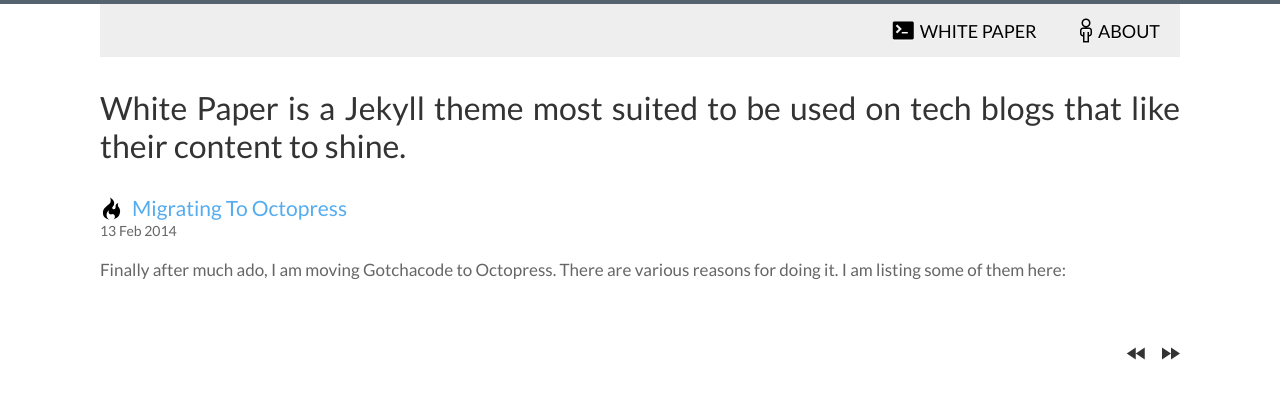
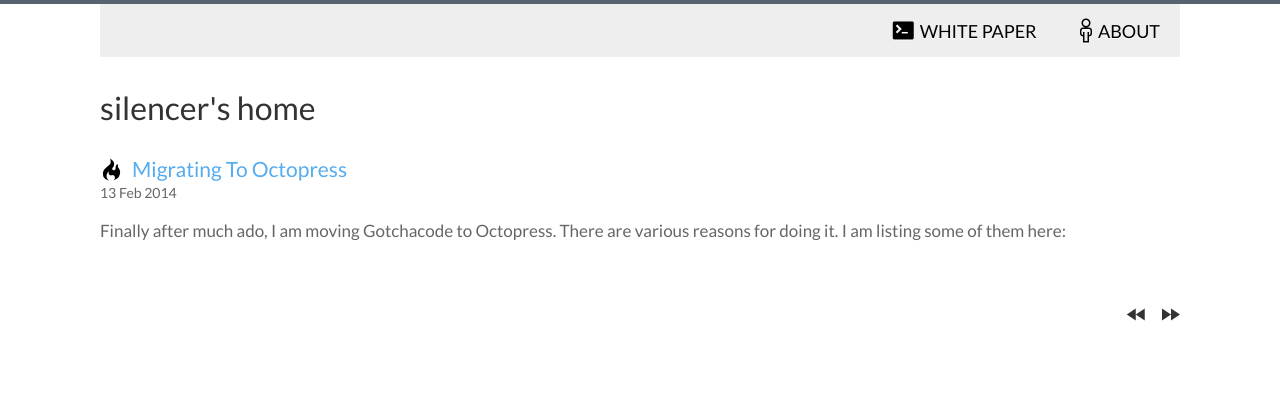
Before and after one commit to eguopt/eguopt.github.io, a Jekyll site: the page built from index.html, in a window 1280 px wide. Shown: the top 399 px of the page. Built offline with Jekyll 4.4.1, drawn with Linux system fonts in a browser that asks for light colours; Markdown is read by kramdown in place of the engine named in the settings; the list of posts is cut into pages by our own code.

Commit message:
init the config.yml

```diff
--- a/_config.yml
+++ b/_config.yml
@@ -1,17 +1,13 @@
 name: White Paper
 markdown: redcarpet
 pygments: true
-url: http://vinitkumar.me/white-paper
+url: http://www.ilytt.com
 paginate: 8
-description:     Jekyll theme for Programmers
-intro: White Paper is a Jekyll theme most suited to be used on tech blogs that like their content to shine.
+description:     silencer's home
+intro: silencer's home
 logo:             logo.png
 disqus_shortname:
-# url: http://gotchacode.com
-#Comment out url when working locally to resolve base urls correctly
-#url:
 
-# Owner/author information
 owner:
   name:          ilytt
   avatar:         www.ilytt.com
```
Also changed, not shown: about.md (+2 -0 lines).
